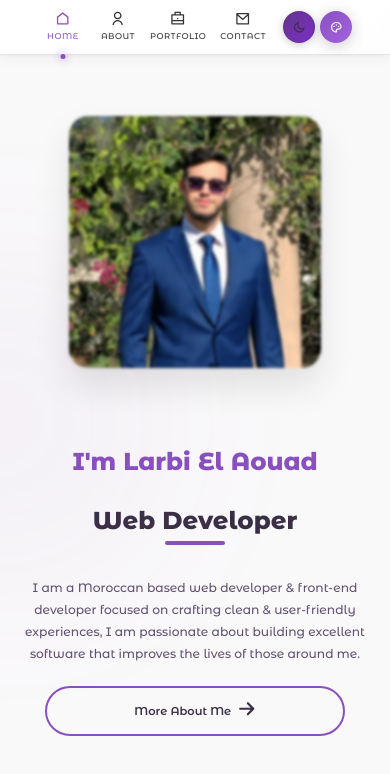
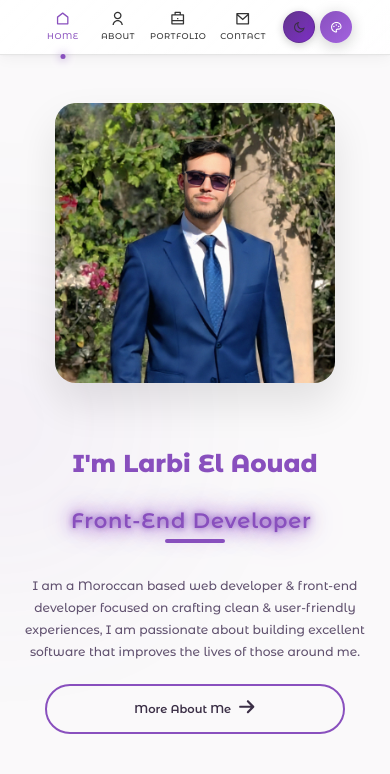
Before and after one commit to 012larbi/My-Portfolio, a React (Vite) app: page / in a window 390 px wide. Shown: the top 774 px of the page. Built offline with nearby package versions, Linux system fonts and the light colour scheme.

Commit message:
animation typing

```diff
--- a/package.json
+++ b/package.json
@@ -17,7 +17,9 @@
     "react-dom": "^19.2.0",
     "react-icons": "^5.5.0",
     "react-router": "^7.11.0",
-    "react-router-dom": "^7.11.0"
+    "react-router-dom": "^7.11.0",
+    "react-type-animation": "^3.2.0",
+    "react-typed": "^2.0.12"
   },
   "devDependencies": {
     "@eslint/js": "^9.39.1",
@@ -30,5 +32,4 @@
     "globals": "^16.5.0",
     "vite": "^7.2.4"
   }
-
 }
--- a/src/pages/about/about.css
+++ b/src/pages/about/about.css
@@ -292,6 +292,7 @@
 
     .info-list {
         grid-template-columns: repeat(2, 1fr);
+
     }
 
 
@@ -430,5 +431,14 @@
         text-align: center;
     }
 
+    .info-list {
+
+        display: grid;
+        gap: var(--spacing-md);
+        margin-bottom: var(--spacing-lg);
+        text-align: center;
+    }
+
+
 
 }
--- a/src/pages/home/Home.jsx
+++ b/src/pages/home/Home.jsx
@@ -4,6 +4,7 @@ import Profile from '../../assets/larbi.jpg';
 import { Link } from 'react-router-dom';
 import { FaArrowRight } from "react-icons/fa6";
 import './home.css';
+import { TypeAnimation } from "react-type-animation";
 
 const Home = () => {
   const [showContent, setShowContent] = useState(false);
@@ -47,15 +48,28 @@ const Home = () => {
       <section className="home-container grid animated-content">
 
         <img
-          className={`home-img ${imageClicked ? 'clicked' : ''}`}  // ✨ MODIFIÉ
+          className={`home-img ${imageClicked ? 'clicked' : ''}`}
           src={Profile}
           alt="Larbi El Aouad"
-          onClick={handleImageClick}  // ✨ AJOUTÉ
+          onClick={handleImageClick}
         />
 
         <div className="home-content">
           <h1 className="home-title">
-            <span>I'm Larbi El Aouad </span> <br /> Web Developer
+            <span>I'm Larbi El Aouad </span> <br />
+            <TypeAnimation
+        sequence={[
+          "Front-End Developer",
+          2500,
+          "Backend Developer",
+          2500,
+          "Full-Stack Developer",
+          2500,
+        ]}
+        speed={10}
+        repeat={Infinity}
+
+      />
           </h1>
 
           <p className="home-description">
--- a/src/pages/home/home.css
+++ b/src/pages/home/home.css
@@ -7,7 +7,10 @@
   position: relative;
 }
 
+
+
 .home-img {
+
   width: 100%;
   max-width: 500px;
   height: auto;
@@ -20,8 +23,7 @@
 
   transform:
 
-    rotateY(0deg) scale(0.9)
-    rotateX(0deg);
+    rotateY(0deg) scale(0.9) rotateX(0deg);
   filter: blur(2px);
   opacity: 0.5;
   transition: 0.6s ease all;
@@ -33,6 +35,7 @@
       scale(1);
     filter: blur(0);
     opacity: 1;
+    box-shadow: 0 0 4rem var(--first-color);
   }
 }
 
@@ -47,7 +50,53 @@
   margin-bottom: var(--spacing-md);
   position: relative;
   display: inline-block;
+
+
 }
+
+.index-module_type__E-SaG {
+  font-size: var(--h2-font-size);
+  font-weight: 600;
+  letter-spacing: 0.8px;
+  text-align: center;
+
+  color: black;
+
+  text-shadow:
+    0 0 4px var(--first-color),
+    0 0 12px var(--first-color),
+    0 0 28px var(--first-color);
+
+  animation: aquaGlowSoft 2.5s ease-in-out infinite alternate;
+}
+
+
+
+@keyframes aquaGlowSoft {
+  0% {
+    text-shadow:
+      0 0 3px var(--first-color),
+      0 0 10px var(--first-color),
+      0 0 22px var(--first-color);
+  }
+
+  100% {
+    text-shadow:
+      0 0 6px var(--first-color),
+      0 0 18px var(--first-color),
+      0 0 36px var(--first-color);
+  }
+}
+
+
+
+
+
+
+
+
+
+
 
 .home-title span {
   color: var(--first-color);
@@ -154,6 +203,16 @@
   .home-img {
     max-width: 280px;
     border-radius: 1.5rem;
+    transform: scale(1);
+    filter: blur(0);
+    opacity: 1;
+  }
+
+  .home-img:hover {
+    transform: scale(1.3);
+
+    box-shadow: 0 0 1.2rem var(--first-color);
+
   }
 
   .home-title {
@@ -163,6 +222,7 @@
   .home-description {
     font-size: var(--normal-font-size);
     margin: var(--spacing-md) auto;
+    text-justify: justify;
   }
 
   .color-block {
@@ -182,7 +242,15 @@
   .home-img {
     height: 300px;
     max-width: 300px;
+
+
+
+    transform: scale(1);
+    filter: blur(0);
+    opacity: 1;
+
   }
+
 }
 
 
@@ -214,7 +282,7 @@ body.no-scroll {
 
 .home-img {
   animation: fadeIn 0.8s ease 0.2s forwards;
-  opacity: 0;
+  opacity: 0
 }
 
 .home-content {
@@ -244,6 +312,7 @@ body.no-scroll {
   from {
     opacity: 0;
   }
+
   to {
     opacity: 1;
   }
@@ -254,6 +323,7 @@ body.no-scroll {
     opacity: 0;
     transform: translateY(20px);
   }
+
   to {
     opacity: 1;
     transform: translateY(0);
@@ -265,6 +335,7 @@ body.no-scroll {
     opacity: 0;
     transform: translateX(-30px);
   }
+
   to {
     opacity: 1;
     transform: translateX(0);
@@ -276,6 +347,7 @@ body.no-scroll {
     opacity: 0;
     transform: translateX(30px);
   }
+
   to {
     opacity: 1;
     transform: translateX(0);
@@ -305,6 +377,7 @@ body.no-scroll {
     opacity: 0;
     transform: translateY(30px);
   }
+
   to {
     opacity: 1;
     transform: translateY(0);
```
Also changed, not shown: 1 other file (tests, documents, lock files or other folders). Lines whose indentation alone changed are shown as unchanged.
